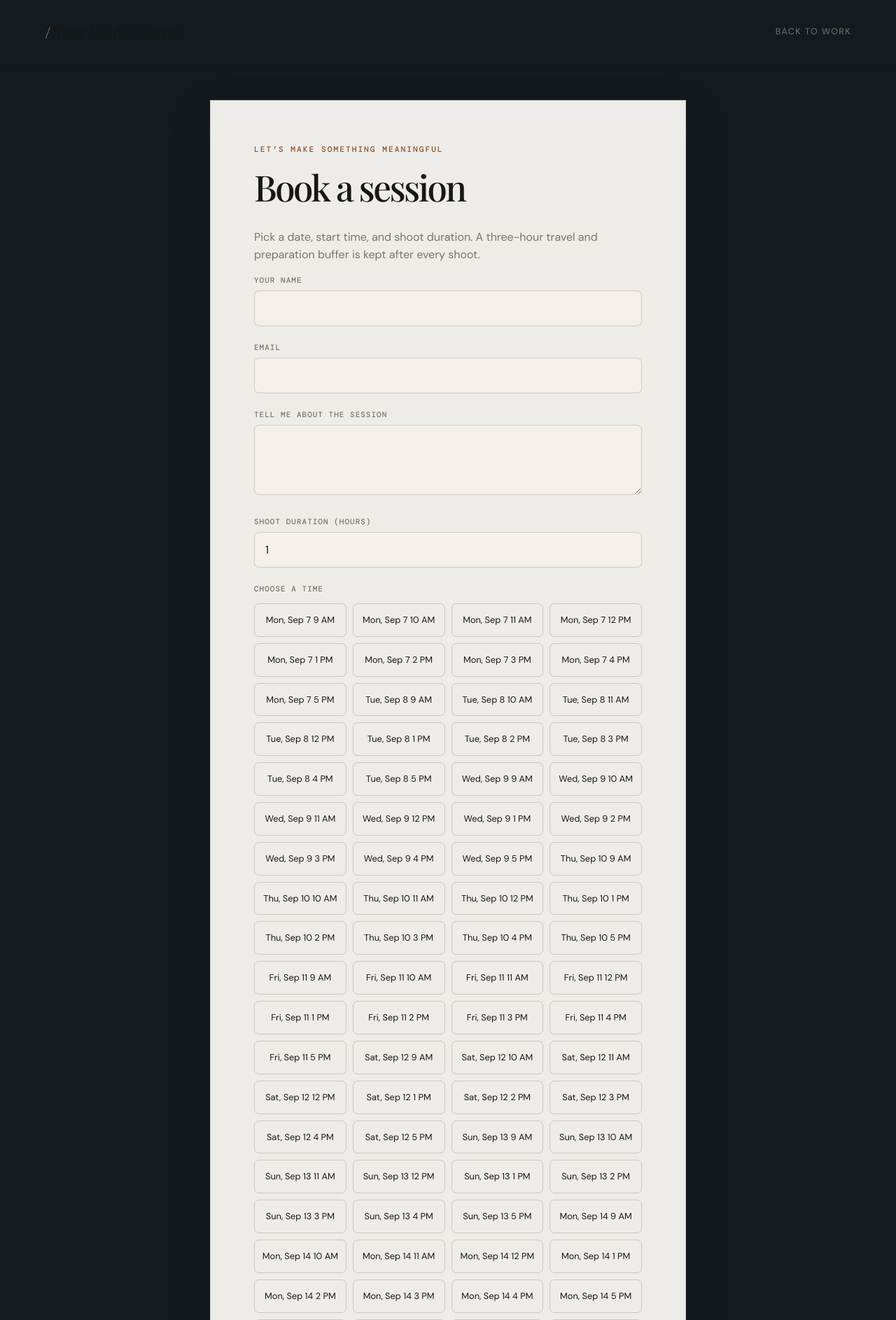
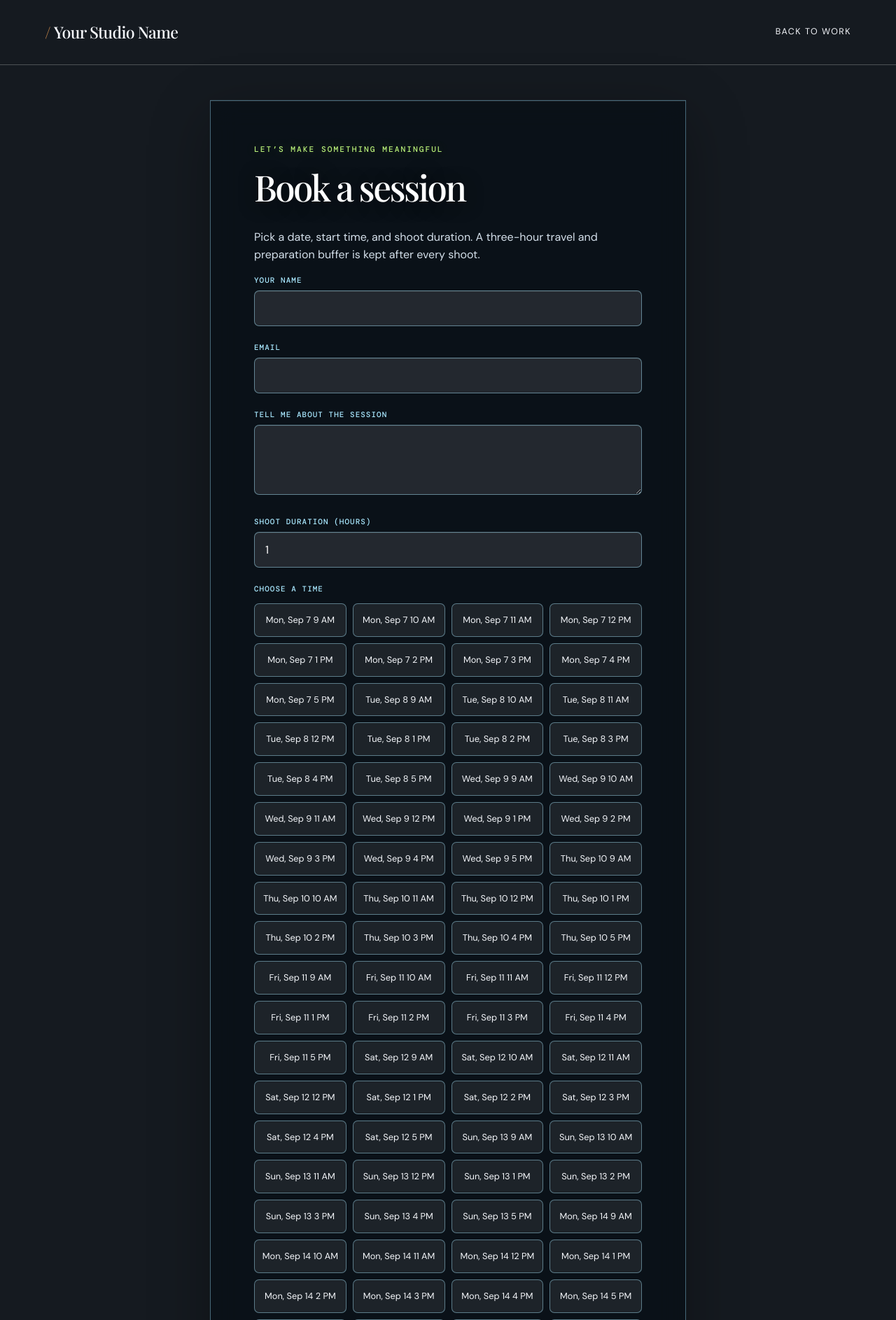
Before and after one commit to Krisheverglades/photostudio, a FastAPI app: page /book in a window 1280 px wide. Shown: the top 1886 px of the page at 70% size. Run offline with FastAPI, Linux system fonts and the light colour scheme; some web fonts are replaced.

Commit message:
Improve transparent studio form panels
Use translucent dark panels, bright labels, readable white titles, and high-contrast form controls across booking and studio pages over the moving photography backgrounds.\n\nCo-authored-by: Copilot <223556219+Copilot@users.noreply.github.com>

```diff
--- a/app/static/style.css
+++ b/app/static/style.css
@@ -237,8 +237,56 @@ td form { margin: 0; }
 .studio-page .admin-header,
 .studio-page .dashboard-stats,
 .studio-page .panel { position: relative; z-index: 1; }
-.studio-page .panel { background: rgba(255,253,248,.93); backdrop-filter: blur(14px); }
-.studio-page .stat-card { background: rgba(255,253,248,.93); backdrop-filter: blur(12px); }
+.studio-page .nav { border-bottom-color: rgba(255,255,255,.24); }
+.studio-page .brand,
+.studio-page .nav-links a { color: #f5f7fb; }
+.studio-page .panel {
+  background: rgba(8, 14, 22, .72);
+  border: 1px solid rgba(154, 225, 255, .42);
+  box-shadow: 0 24px 80px rgba(0,0,0,.3), inset 0 1px 0 rgba(255,255,255,.1);
+  backdrop-filter: blur(18px);
+  color: #f5f7fb;
+}
+.studio-page .panel h1,
+.studio-page .panel h2,
+.studio-page .admin-header h1 { color: #fff; text-shadow: 0 3px 24px rgba(0,0,0,.5); }
+.studio-page .panel-intro,
+.studio-page .admin-header p { color: #d4e0eb; }
+.studio-page .eyebrow { color: #b7ee78; text-shadow: 0 0 16px rgba(183,238,120,.3); }
+.studio-page .field label,
+.studio-page th { color: #a9e8ff; }
+.studio-page .field input,
+.studio-page .field select,
+.studio-page .field textarea {
+  border-color: rgba(169, 232, 255, .48);
+  background: rgba(255,255,255,.1);
+  color: #fff;
+  box-shadow: inset 0 1px 0 rgba(255,255,255,.08);
+}
+.studio-page .field input::placeholder,
+.studio-page .field textarea::placeholder { color: rgba(235,244,252,.68); }
+.studio-page .field input:focus,
+.studio-page .field select:focus,
+.studio-page .field textarea:focus {
+  outline-color: rgba(183,238,120,.7);
+  border-color: #b7ee78;
+  background: rgba(255,255,255,.16);
+}
+.studio-page .slot {
+  border-color: rgba(169,232,255,.45);
+  background: rgba(255,255,255,.08);
+  color: #f5f7fb;
+}
+.studio-page .slot:hover { border-color: #b7ee78; background: rgba(183,238,120,.18); }
+.studio-page .slot.selected { border-color: #b7ee78; background: #b7ee78; color: #07100b; }
+.studio-page .stat-card { background: rgba(8,14,22,.7); border-color: rgba(154,225,255,.38); backdrop-filter: blur(14px); }
+.studio-page .stat-card:not(.stat-featured) { color: #fff; }
+.studio-page .stat-card:not(.stat-featured) .stat-label,
+.studio-page .stat-card:not(.stat-featured) small { color: #c5d8e8; }
+.studio-page .stat-card.stat-featured { background: rgba(8,14,22,.82); }
+.studio-page table td { color: #f0f6fb; border-bottom-color: rgba(169,232,255,.2); }
+.studio-page .inline-form select,
+.studio-page .gallery-email-form input { background: rgba(255,255,255,.1); color: #fff; border-color: rgba(169,232,255,.45); }
 
 @media (max-width: 720px) {
   .nav { padding: 20px 5vw; }
```
